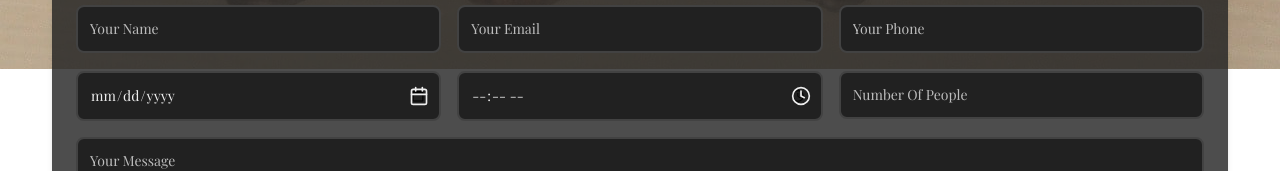
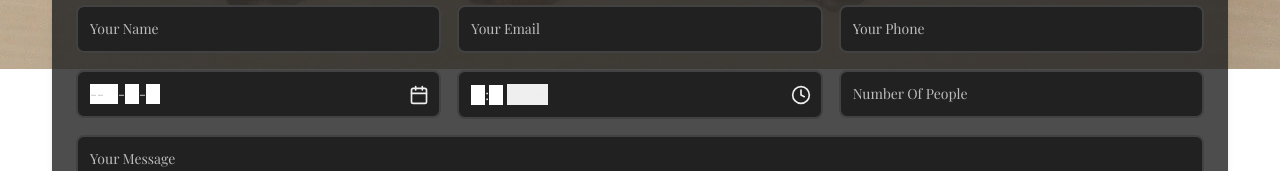
Before and after one commit to InnaTymoshenko/coffe_shop, a Next.js app: page /menu in a window 1280 px wide. Shown: the part 731-902 px from the top of the page. Built offline with nearby package versions, Linux system fonts and the light colour scheme; no server answers; a web font is replaced by a local one.

Commit message:
fixed reservation form

```diff
--- a/components/Cart.tsx
+++ b/components/Cart.tsx
@@ -4,6 +4,7 @@
 import React, { useCallback, useEffect, useRef } from 'react'
 import { Plus, Minus } from 'lucide-react'
 import { RxCross1 } from 'react-icons/rx'
+import { FaRegSadTear } from 'react-icons/fa'
 import { MdOutlineCoffeeMaker } from 'react-icons/md'
 import { useProductCart } from '@/store'
 import { Button } from './ui/Button'
@@ -108,12 +109,13 @@ const Cart = ({ openCartHandler }: Props) => {
 						/>
 					</div>
 				) : (
-					<div className="w-full flex gap-12 items-center justify-between px-4 mt-8">
-						<MdOutlineCoffeeMaker size={96} color="" />
-						<div className="flex flex-col gap-2">
-							<h2 className="text-2xl">Your cart is currently empty...</h2>
-							<p>But aromatic coffee and fresh desserts are already waiting to be added</p>
+					<div className="w-full text-gray-200 flex flex-col gap-12 items-center justify-between px-4 mt-8">
+						<div className="flex justify-center items-end gap-6">
+							<MdOutlineCoffeeMaker size={96} />
+							<FaRegSadTear size={42} className="mb-2" />
 						</div>
+						<h2 className="text-2xl">Your cart is currently empty...</h2>
+						<p>But aromatic coffee and fresh desserts are already waiting to be added</p>
 					</div>
 				)}
 			</div>
--- /dev/null
+++ b/components/ClientDatePicker.tsx
@@ -0,0 +1,10 @@
+'use client'
+
+import dynamic from 'next/dynamic'
+
+const DatePicker = dynamic(() => import('react-date-picker'), {
+	ssr: false,
+	loading: () => <p className="text-gray-400">Loading date picker...</p>
+})
+
+export default DatePicker
--- /dev/null
+++ b/components/ClientTimePicker.tsx
@@ -0,0 +1,10 @@
+'use client'
+
+import dynamic from 'next/dynamic'
+
+const TimePicker = dynamic(() => import('react-time-picker'), {
+	ssr: false,
+	loading: () => <p className="text-gray-400">Loading time picker...</p>
+})
+
+export default TimePicker
--- a/components/Menu-list.tsx
+++ b/components/Menu-list.tsx
@@ -27,7 +27,7 @@ const MenuList = ({ products, title, tab }: MenuProps) => {
 						<div onClick={() => setActiveTab(tab)}>
 							<ButtonLink
 								href={'/menu'}
-								text={'See more'}
+								text={`More ${title.toLowerCase()}...`}
 								className="border-b-2 border-b-gray-900 hover:border-b-gray-200 transition-all duration-200  "
 							/>
 						</div>
--- a/components/ReservationForm.tsx
+++ b/components/ReservationForm.tsx
@@ -1,16 +1,18 @@
 'use client'
 
-import { useForm } from 'react-hook-form'
+import { useForm, Controller } from 'react-hook-form'
 import { zodResolver } from '@hookform/resolvers/zod'
 import { z } from 'zod'
 import { Calendar, Clock } from 'lucide-react'
-import 'react-datepicker/dist/react-datepicker.css'
+import DatePicker from './ClientDatePicker'
+import TimePicker from './ClientTimePicker'
+// import 'react-datepicker/dist/react-datepicker.css'
 
 const reservationSchema = z.object({
 	name: z.string().min(2, 'Name must be at least 2 characters'),
 	email: z.string().email('Invalid email format'),
 	tel: z.string().regex(/^\+?\d{10,15}$/, 'Invalid phone number'),
-	date: z.string().min(1, 'Date is required'),
+	date: z.date({ required_error: 'Date is required' }).refine(date => date > new Date(), 'Date must be in the future'),
 	time: z.string().min(1, 'Time is required'),
 	guests: z.number().min(1, 'At least 1 guest required').max(20, 'Maximum 20 guests'),
 	comment: z.string().max(500, 'Comment must be less than 500 characters').optional()
@@ -20,15 +22,31 @@ type ReservationFormData = z.infer<typeof reservationSchema>
 
 const ReservationForm = () => {
 	const {
+		control,
 		register,
 		handleSubmit,
 		formState: { errors, isSubmitting }
 	} = useForm<ReservationFormData>({
-		resolver: zodResolver(reservationSchema)
+		resolver: zodResolver(reservationSchema),
+		defaultValues: {
+			date: undefined,
+			time: ''
+		}
 	})
 
 	const onSubmit = async (data: ReservationFormData) => {
-		console.log('Reservation Data:', data)
+		const formattedDate =
+			data.date instanceof Date
+				? data.date.toLocaleDateString('uk-UA')
+				: new Date(data.date).toLocaleDateString('uk-UA')
+
+		const finalData = {
+			...data,
+			date: formattedDate
+		}
+
+		console.log('Reservation Data:', finalData)
+
 		await new Promise(resolve => setTimeout(resolve, 1000))
 		alert('Table reserved successfully!')
 	}
@@ -75,28 +93,64 @@ const ReservationForm = () => {
 
 					{/* Date */}
 					<div className="relative">
-						<input
+						<Controller
+							control={control}
+							name="date"
+							render={({ field }) => (
+								<DatePicker
+									{...field}
+									onChange={field.onChange}
+									value={field.value}
+									minDate={new Date()}
+									maxDate={new Date(Date.now() + 1000 * 60 * 60 * 24 * 7 * 4)}
+									calendarIcon={null}
+									clearIcon={null}
+									format="y-MM-dd"
+									calendarProps={{
+										tileDisabled: ({ date }) => date.getDay() === 1
+									}}
+									className="w-full p-3 text-gray-200 text-md border-2 border-gray-800 rounded-sm bg-gray-900 cursor-pointer focus:outline-none focus:border-gray-200 placeholder:text-gray-200"
+								/>
+							)}
+						/>
+						{/* <input
 							{...register('date')}
 							type="date"
 							className="w-full p-3 text-gray-200 text-md border-2 border-gray-800 rounded-sm bg-gray-900"
-						/>
+						/> */}
 						<Calendar
 							size={20}
-							className="absolute top-1/2 right-3 transform -translate-y-1/2 text-gray-200 cursor-pointer"
+							className="absolute top-1/2 right-3 transform -translate-y-1/2 text-gray-200 pointer-events-none"
 						/>
 						{errors.date && <p className="text-red-500 text-sm">{errors.date.message}</p>}
 					</div>
 
 					{/* Time */}
 					<div className="relative">
-						<input
+						<Controller
+							name="time"
+							control={control}
+							render={({ field }) => (
+								<TimePicker
+									{...field}
+									onChange={field.onChange}
+									value={field.value}
+									disableClock={true}
+									clearIcon={null}
+									minTime="10:00"
+									maxTime="20:00"
+									className="w-full p-3 text-gray-200 text-md border-2 border-gray-800 rounded-sm bg-gray-900 placeholder:text-gray-200 cursor-pointer"
+								/>
+							)}
+						/>
+						{/* <input
 							{...register('time')}
 							type="time"
 							className="w-full p-3 text-gray-200 text-md border-2 border-gray-800 rounded-sm bg-gray-900 placeholder:text-gray-200"
-						/>
+						/> */}
 						<Clock
 							size={20}
-							className="absolute top-1/2 right-3 transform -translate-y-1/2 text-gray-200 cursor-pointer"
+							className="absolute top-1/2 right-3 transform -translate-y-1/2 text-gray-200 pointer-events-none"
 						/>
 						{errors.time && <p className="text-red-500 text-sm">{errors.time.message}</p>}
 					</div>
--- a/components/Reviews.tsx
+++ b/components/Reviews.tsx
@@ -1,4 +1,3 @@
-/* eslint-disable react-hooks/rules-of-hooks */
 /* eslint-disable @next/next/no-img-element */
 'use client'
 
--- a/components/TotalMenu-ex.tsx
+++ /dev/null
@@ -1,31 +0,0 @@
-'use client'
-
-import React, { useEffect } from 'react'
-import { useProductCart } from '@/store'
-import { URL_COFFEE, URL_CUPCAKE } from '@/method/type'
-import Shell from './ui/Shell'
-
-// type Props = {}
-
-const TotalMenu = () => {
-	const { fetchCoffe, fetchCupcake, cupcakeData, coffeeData } = useProductCart()
-
-	console.log(coffeeData)
-	console.log(cupcakeData)
-
-	useEffect(() => {
-		fetchCoffe(URL_COFFEE)
-	}, [fetchCoffe])
-
-	useEffect(() => {
-		fetchCupcake(URL_CUPCAKE)
-	}, [fetchCupcake])
-
-	return (
-		<div className="w-full flex bg-gray-900 flex-col gap-8 justify-start py-8 mb-8">
-			<Shell className="container flex flex-col gap-6"></Shell>
-		</div>
-	)
-}
-
-export default TotalMenu
--- a/package.json
+++ b/package.json
@@ -14,11 +14,14 @@
 		"lucide-react": "^0.474.0",
 		"next": "15.1.6",
 		"react": "19.0.0",
+		"react-clock": "^5.1.0",
+		"react-date-picker": "^11.0.0",
 		"react-datepicker": "^8.3.0",
 		"react-dom": "19.0.0",
 		"react-hook-form": "^7.54.2",
 		"react-icons": "^5.4.0",
 		"react-leaflet": "^5.0.0",
+		"react-time-picker": "^7.0.0",
 		"zod": "^3.24.1",
 		"zustand": "^5.0.3"
 	},
```
Also changed, not shown: 1 other file (tests, documents, lock files or other folders).
